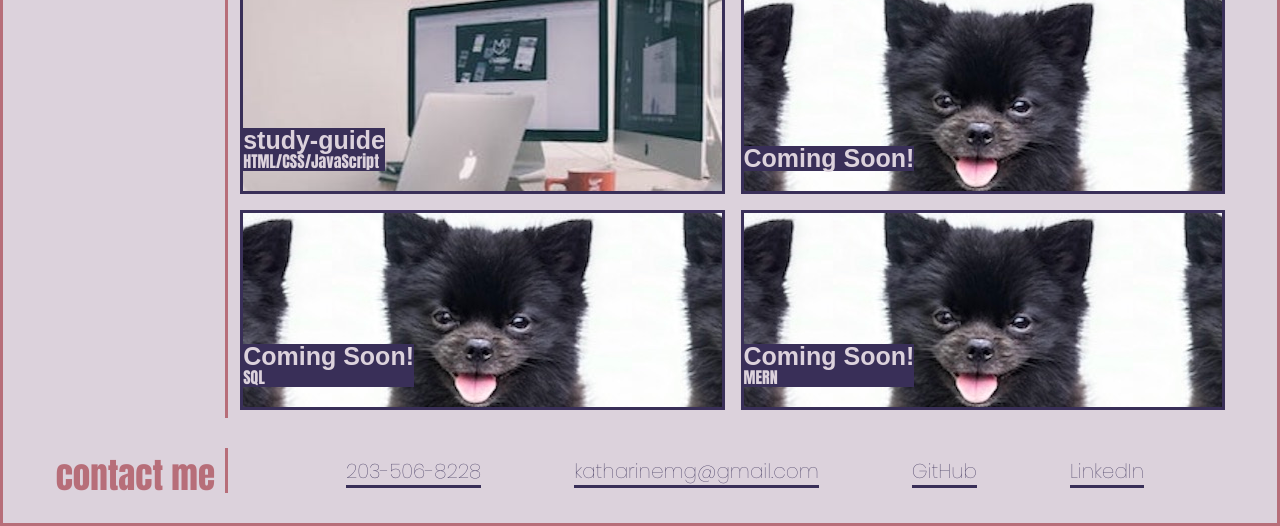
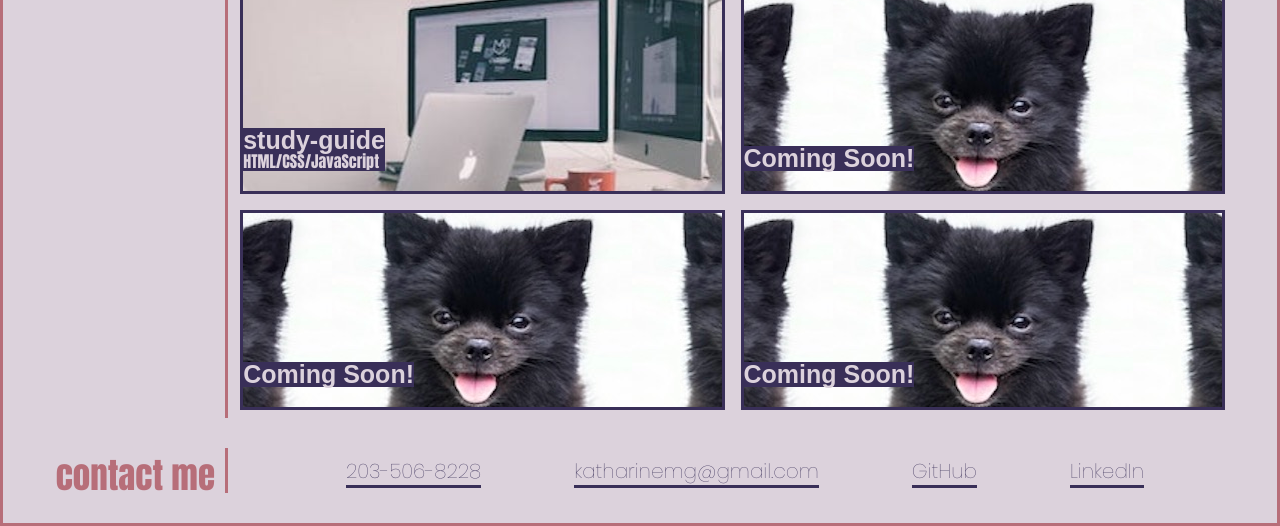
Before and after one commit to SLAYsian/bawdy-of-work, a plain HTML site: page index.html in a window 1280 px wide. Shown: the part 983-1509 px from the top of the page. Drawn offline with Linux system fonts and the light colour scheme; a web font is replaced by a local one.

Commit message:
removed categories

```diff
--- a/index.html
+++ b/index.html
@@ -80,13 +80,13 @@
           <a href="https://slayonce.github.io/placeholder/" class="project bm" alt="black pomeranian dog">
             <div class="text sql">
               <h3>Coming Soon!</h3>
-              <span>SQL</span>
+              <span></span>
             </div>
           </a>
           <a href="https://slayonce.github.io/placeholder/" class="project bm" alt="black pomeranian dog">
             <div class="text mern">
               <h3>Coming Soon!</h3>
-              <span>MERN</span>
+              <span></span>
             </div>
           </a>
         </div>
```
